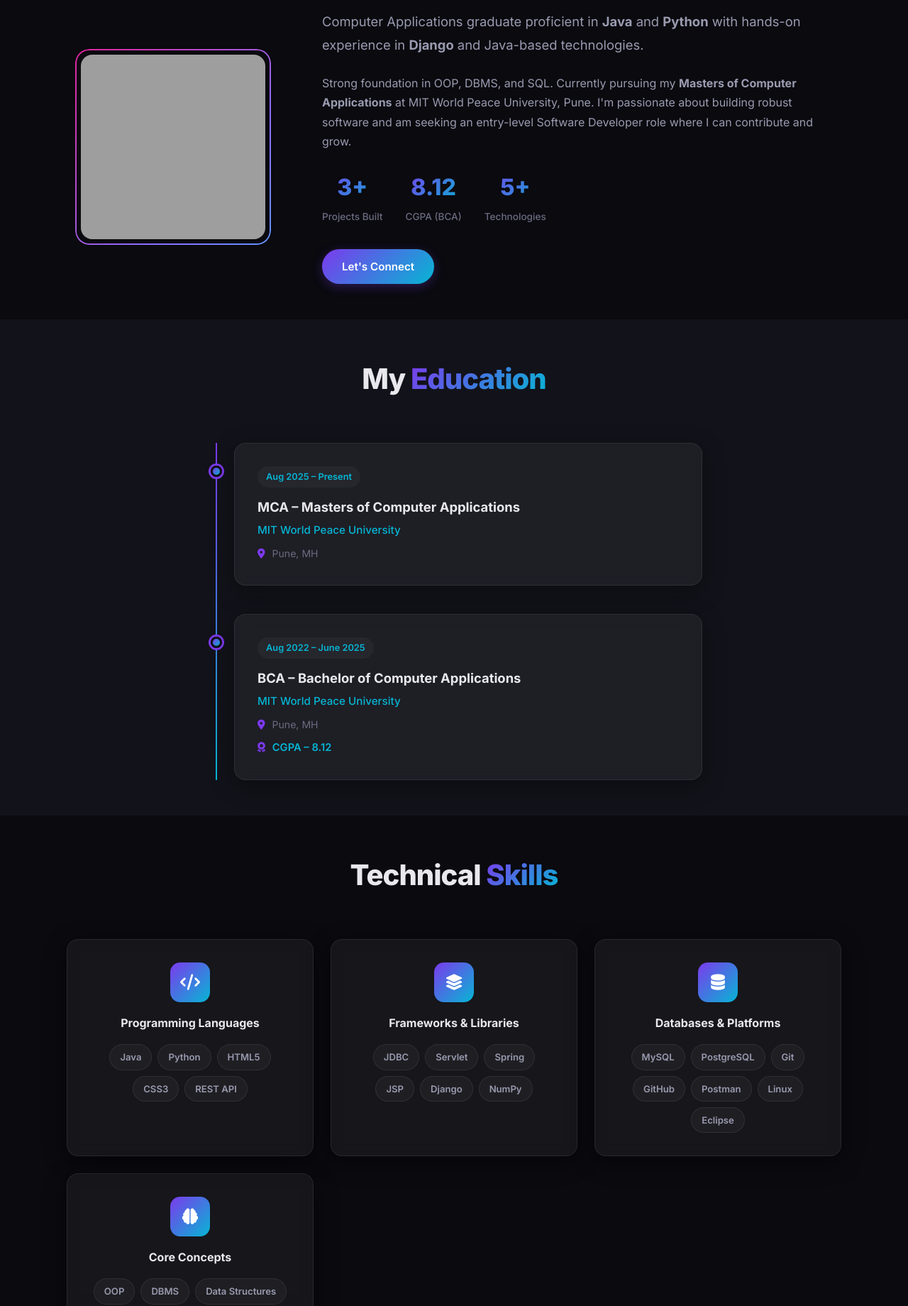
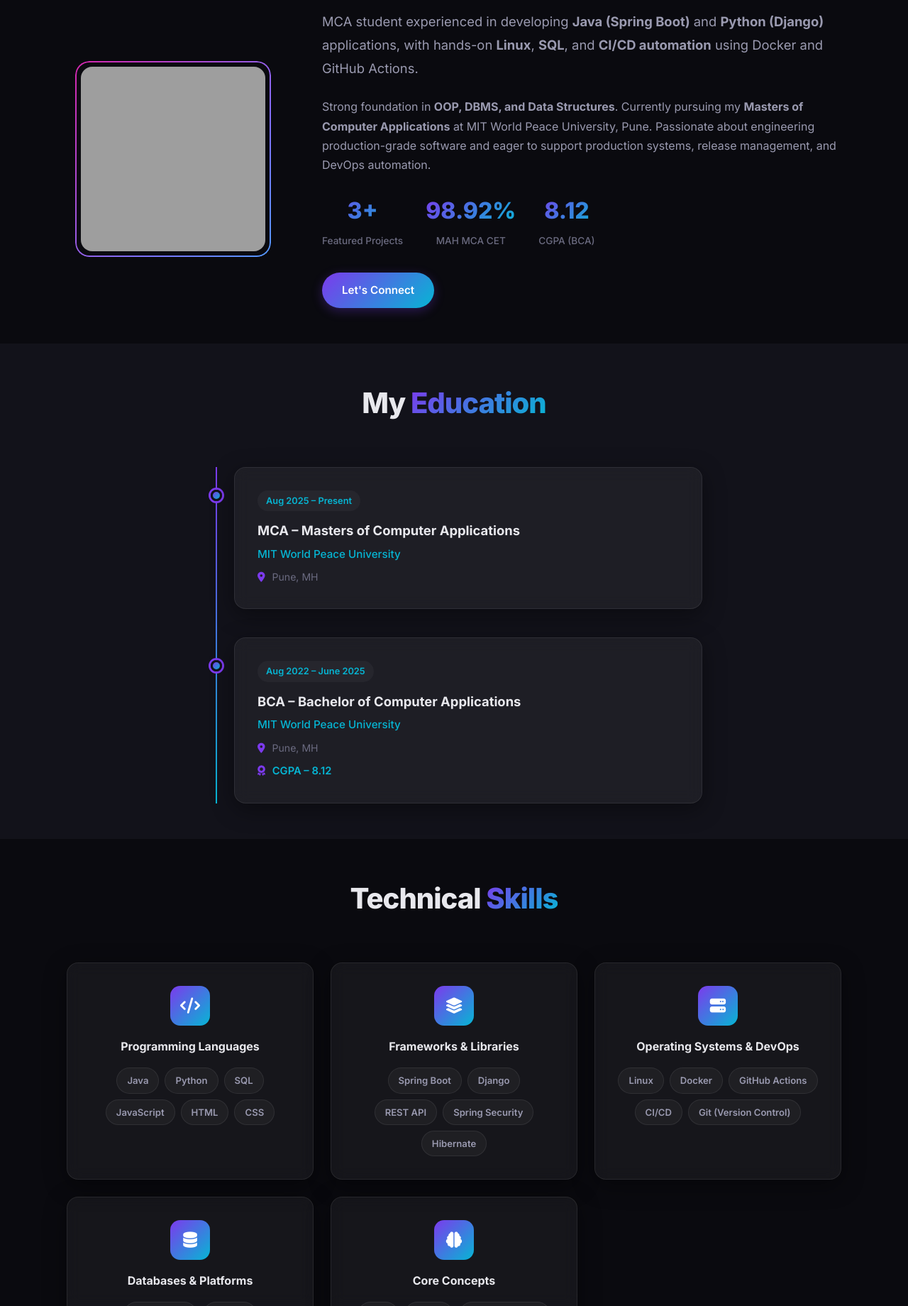
Before and after one commit to AnishDharu/Anish-portfolio, a plain HTML site: page index.html in a window 1280 px wide. Shown: the part 960-2800 px from the top of the page at 71% size. Drawn offline with Linux system fonts and the light colour scheme; grey boxes are pictures that could not be loaded.

Commit message:
Text Edited

```diff
--- a/index.html
+++ b/index.html
@@ -3,8 +3,8 @@
 <head>
     <meta charset="UTF-8">
     <meta name="viewport" content="width=device-width, initial-scale=1.0">
-    <meta name="description" content="Anish Dharu – Software Developer portfolio. MCA graduate proficient in Java, Python, Django, and Spring. Explore projects, skills, and experience.">
-    <title>Anish Dharu | Software Developer</title>
+    <meta name="description" content="Anish Dharu – MCA student & Software Developer experienced in Java (Spring Boot), Python (Django), and CI/CD automation using Docker & GitHub Actions.">
+    <title>Anish Dharu | Software Developer & DevOps Enthusiast</title>
     <link rel="preconnect" href="https://fonts.googleapis.com">
     <link rel="preconnect" href="https://fonts.gstatic.com" crossorigin>
     <link href="https://fonts.googleapis.com/css2?family=Inter:wght@300;400;500;600;700;800;900&display=swap" rel="stylesheet">
@@ -20,7 +20,6 @@
                 <li><a href="#about">About</a></li>
                 <li><a href="#education">Education</a></li>
                 <li><a href="#skills">Skills</a></li>
-                <li><a href="#experience">Experience</a></li>
                 <li><a href="#projects">Projects</a></li>
                 <li><a href="#achievements">Achievements</a></li>
                 <li><a href="#certifications">Certifications</a></li>
@@ -45,7 +44,7 @@
             <div class="hero-title-wrapper reveal">
                 <span class="hero-title" id="typedTitle"></span><span class="cursor">|</span>
             </div>
-            <p class="hero-tagline reveal">Building elegant solutions with Java, Python &amp; Django</p>
+            <p class="hero-tagline reveal">Building robust applications with Java (Spring Boot), Python (Django) &amp; DevOps Automation</p>
             <div class="hero-cta reveal">
                 <a href="#projects" class="btn btn-outline"><i class="fa-solid fa-diagram-project"></i>Explore Projects</a>
                 <a href="https://drive.google.com/file/d/1VHOTODAkBoZOVYluAeKU2BssEOv7cU2M/view?usp=sharing" class="btn btn-primary" target="_blank"><u class="fa-solid fa-file"></u>Resume</a>
@@ -74,20 +73,20 @@
                     </div>
                 </div>
                 <div class="about-text reveal">
-                    <p class="about-lead">Computer Applications graduate proficient in <strong>Java</strong> and <strong>Python</strong> with hands-on experience in <strong>Django</strong> and Java-based technologies.</p>
-                    <p>Strong foundation in OOP, DBMS, and SQL. Currently pursuing my <strong>Masters of Computer Applications</strong> at MIT World Peace University, Pune. I'm passionate about building robust software and am seeking an entry-level Software Developer role where I can contribute and grow.</p>
+                    <p class="about-lead">MCA student experienced in developing <strong>Java (Spring Boot)</strong> and <strong>Python (Django)</strong> applications, with hands-on <strong>Linux</strong>, <strong>SQL</strong>, and <strong>CI/CD automation</strong> using Docker and GitHub Actions.</p>
+                    <p>Strong foundation in <strong>OOP, DBMS, and Data Structures</strong>. Currently pursuing my <strong>Masters of Computer Applications</strong> at MIT World Peace University, Pune. Passionate about engineering production-grade software and eager to support production systems, release management, and DevOps automation.</p>
                     <div class="about-stats">
                         <div class="stat-item">
                             <span class="stat-number">3+</span>
-                            <span class="stat-label">Projects Built</span>
+                            <span class="stat-label">Featured Projects</span>
+                        </div>
+                        <div class="stat-item">
+                            <span class="stat-number">98.92%</span>
+                            <span class="stat-label">MAH MCA CET</span>
                         </div>
                         <div class="stat-item">
                             <span class="stat-number">8.12</span>
                             <span class="stat-label">CGPA (BCA)</span>
-                        </div>
-                        <div class="stat-item">
-                            <span class="stat-number">5+</span>
-                            <span class="stat-label">Technologies</span>
                         </div>
                     </div>
                     <a href="#contact" class="btn btn-primary">Let's Connect</a>
@@ -135,34 +134,43 @@
                     <div class="skill-tags">
                         <span class="tag">Java</span>
                         <span class="tag">Python</span>
-                        <span class="tag">HTML5</span>
-                        <span class="tag">CSS3</span>
-                        <span class="tag">REST API</span>
+                        <span class="tag">SQL</span>
+                        <span class="tag">JavaScript</span>
+                        <span class="tag">HTML</span>
+                        <span class="tag">CSS</span>
                     </div>
                 </div>
                 <div class="skill-category glass-card reveal">
                     <div class="skill-icon"><i class="fas fa-layer-group"></i></div>
                     <h3>Frameworks &amp; Libraries</h3>
                     <div class="skill-tags">
-                        <span class="tag">JDBC</span>
-                        <span class="tag">Servlet</span>
-                        <span class="tag">Spring</span>
-                        <span class="tag">JSP</span>
+                        <span class="tag">Spring Boot</span>
                         <span class="tag">Django</span>
-                        <span class="tag">NumPy</span>
+                        <span class="tag">REST API</span>
+                        <span class="tag">Spring Security</span>
+                        <span class="tag">Hibernate</span>
+                    </div>
+                </div>
+                <div class="skill-category glass-card reveal">
+                    <div class="skill-icon"><i class="fas fa-server"></i></div>
+                    <h3>Operating Systems &amp; DevOps</h3>
+                    <div class="skill-tags">
+                        <span class="tag">Linux</span>
+                        <span class="tag">Docker</span>
+                        <span class="tag">GitHub Actions</span>
+                        <span class="tag">CI/CD</span>
+                        <span class="tag">Git (Version Control)</span>
                     </div>
                 </div>
                 <div class="skill-category glass-card reveal">
                     <div class="skill-icon"><i class="fas fa-database"></i></div>
                     <h3>Databases &amp; Platforms</h3>
                     <div class="skill-tags">
+                        <span class="tag">PostgreSQL</span>
                         <span class="tag">MySQL</span>
-                        <span class="tag">PostgreSQL</span>
-                        <span class="tag">Git</span>
+                        <span class="tag">Postman</span>
+                        <span class="tag">IntelliJ</span>
                         <span class="tag">GitHub</span>
-                        <span class="tag">Postman</span>
-                        <span class="tag">Linux</span>
-                        <span class="tag">Eclipse</span>
                     </div>
                 </div>
                 <div class="skill-category glass-card reveal">
@@ -172,29 +180,9 @@
                         <span class="tag">OOP</span>
                         <span class="tag">DBMS</span>
                         <span class="tag">Data Structures</span>
+                        <span class="tag">ACID Transactions</span>
                     </div>
                 </div>
-            </div>
-        </div>
-    </section>
-
-    <!-- ============ EXPERIENCE ============ -->
-    <section id="experience" class="section section-alt">
-        <div class="container">
-            <h2 class="section-title reveal">Work <span class="accent">Experience</span></h2>
-            <div class="experience-card glass-card reveal">
-                <div class="exp-header">
-                    <div>
-                        <h3>Python Developer Intern</h3>
-                        <h4><i class="fas fa-building"></i> Cognifyz Technologies</h4>
-                    </div>
-                    <span class="exp-date"><i class="fas fa-calendar-alt"></i> Dec 2024 – Feb 2025</span>
-                </div>
-                <ul class="exp-list">
-                    <li><i class="fas fa-chevron-right"></i> Developed and optimized small projects showcasing expertise in building intuitive, user-friendly interfaces and seamless functionality.</li>
-                    <li><i class="fas fa-chevron-right"></i> Built a tool that takes a dataset and generates interactive visualizations for analyzing data using Python libraries.</li>
-                    <li><i class="fas fa-chevron-right"></i> Built a web scraper that extracts specific data from websites.</li>
-                </ul>
             </div>
         </div>
     </section>
```
